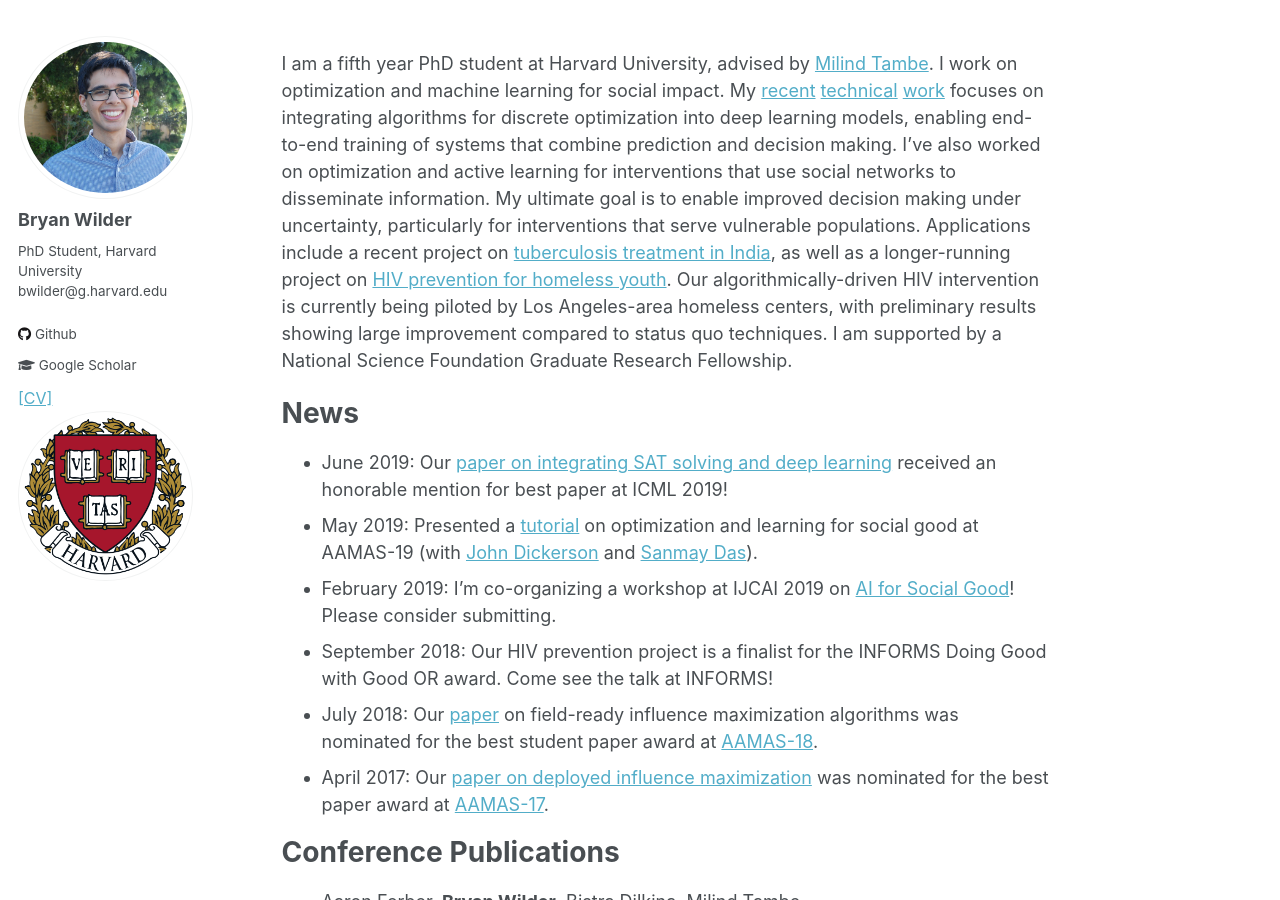
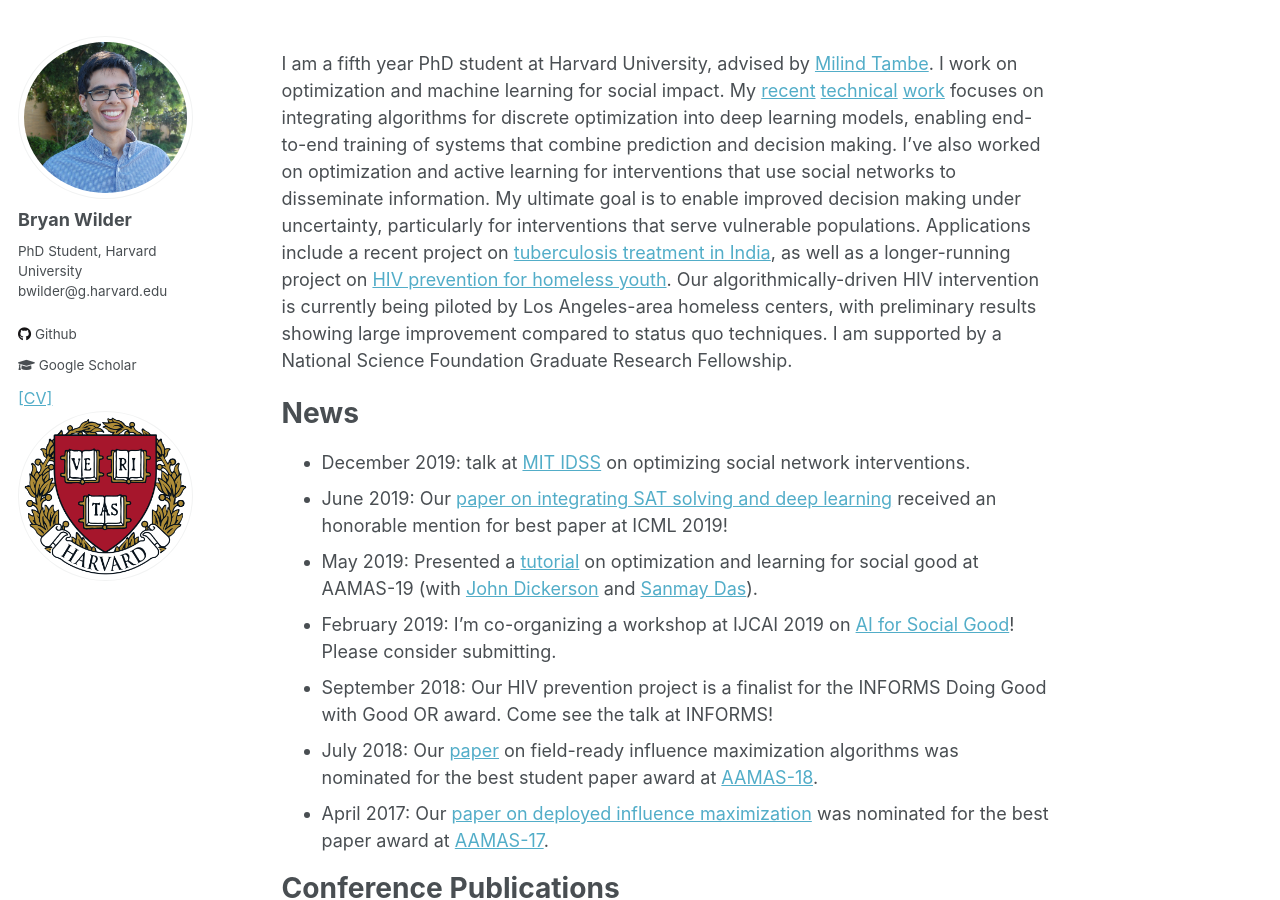
Before and after one commit to bryanwilder/bryanwilder.github.io, a Jekyll site: the page built from _pages/about.md, in a window 1280 px wide and 900 px high. Built offline with Jekyll 4.4.1, drawn with Linux system fonts in a browser that asks for light colours.

Commit message:
Update about.md

```diff
--- a/_pages/about.md
+++ b/_pages/about.md
@@ -11,6 +11,7 @@
 
 # News
 
+*   December 2019: talk at [MIT IDSS](https://idss.mit.edu/) on optimizing social network interventions.
 *   June 2019: Our [paper on integrating SAT solving and deep learning](http://proceedings.mlr.press/v97/wang19e/wang19e.pdf) received an honorable mention for best paper at ICML 2019!
 *   May 2019: Presented a [tutorial](https://learn2allocate.github.io/) on optimization and learning for social good at AAMAS-19 (with [John Dickerson](http://jpdickerson.com/) and [Sanmay Das](https://www.cse.wustl.edu/~sanmay/)).
 *   February 2019: I'm co-organizing a workshop at IJCAI 2019 on [AI for Social Good](https://aiforgood2019.github.io/)! Please consider submitting.
```
